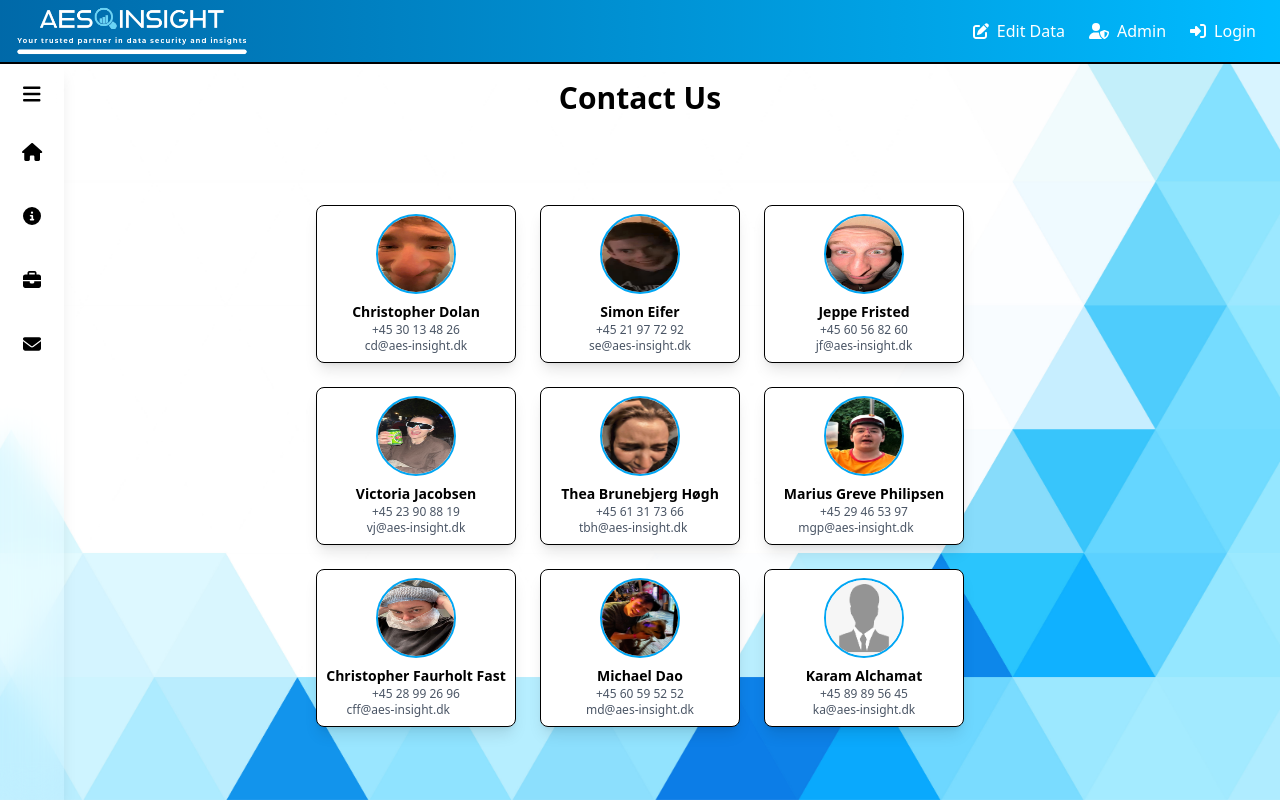
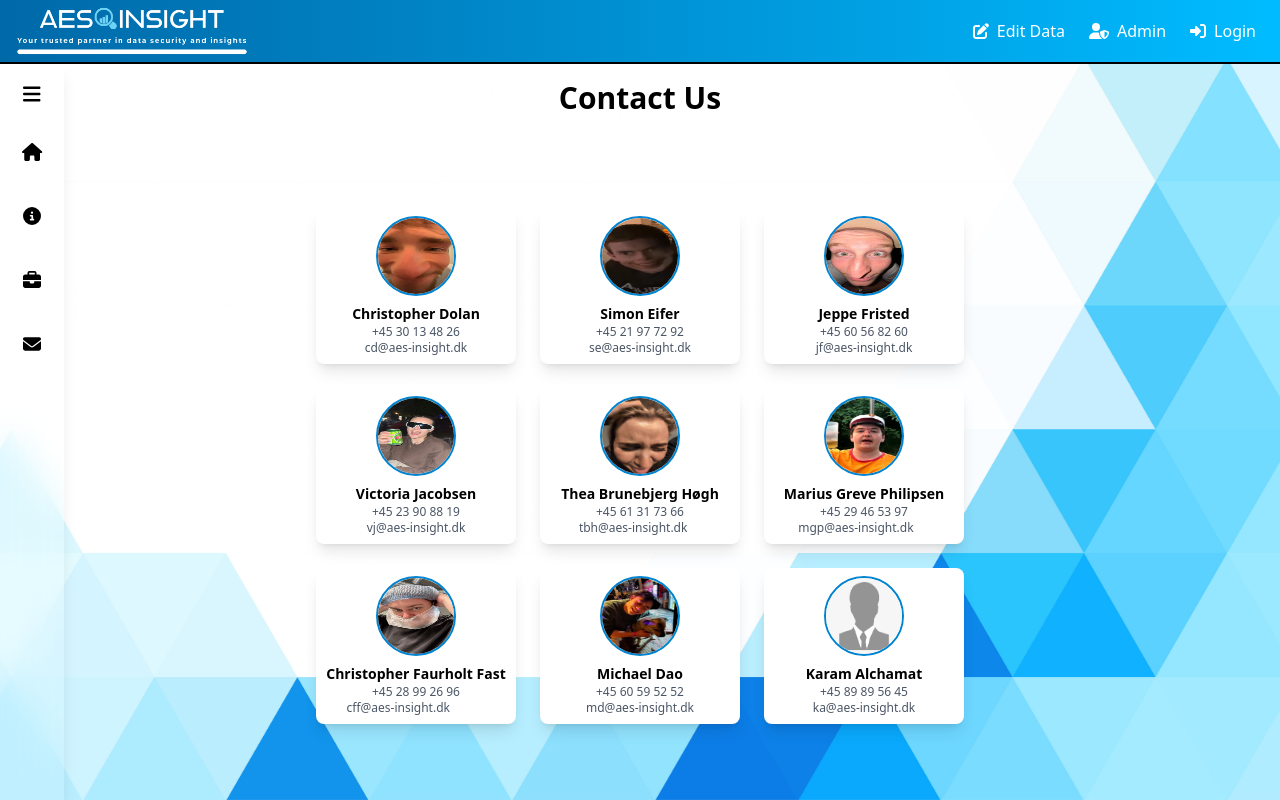
Before and after one commit to AESInsight/Frontend, a React (Vite) app: page /contact in a window 1280 px wide. Built offline with nearby package versions, Linux system fonts and the light colour scheme.

Commit message:
last design fix

```diff
--- a/src/components/ui/contact_bubble.tsx
+++ b/src/components/ui/contact_bubble.tsx
@@ -14,12 +14,12 @@ const ContactBubble: React.FC<ContactBubbleProps> = ({
 	email,
 }) => {
 	return (
-		<div className="flex flex-col items-center w-50 p-2 bg-white border-1 border-black rounded-lg shadow-lg">
+		<div className="flex flex-col items-center w-50 p-2 bg-white rounded-lg shadow-lg">
 			{/* Profile Picture */}
 			<img
 				src={`/profilePic/${initials}.png`}
 				alt="Profile"
-				className="w-20 h-20 rounded-full border-2 border-sky-500"
+				className="w-20 h-20 rounded-full border-2 border-sky-600"
 			/>
 			{/* Contact Info */}
 			<div className="mt-2 text-center">
```
